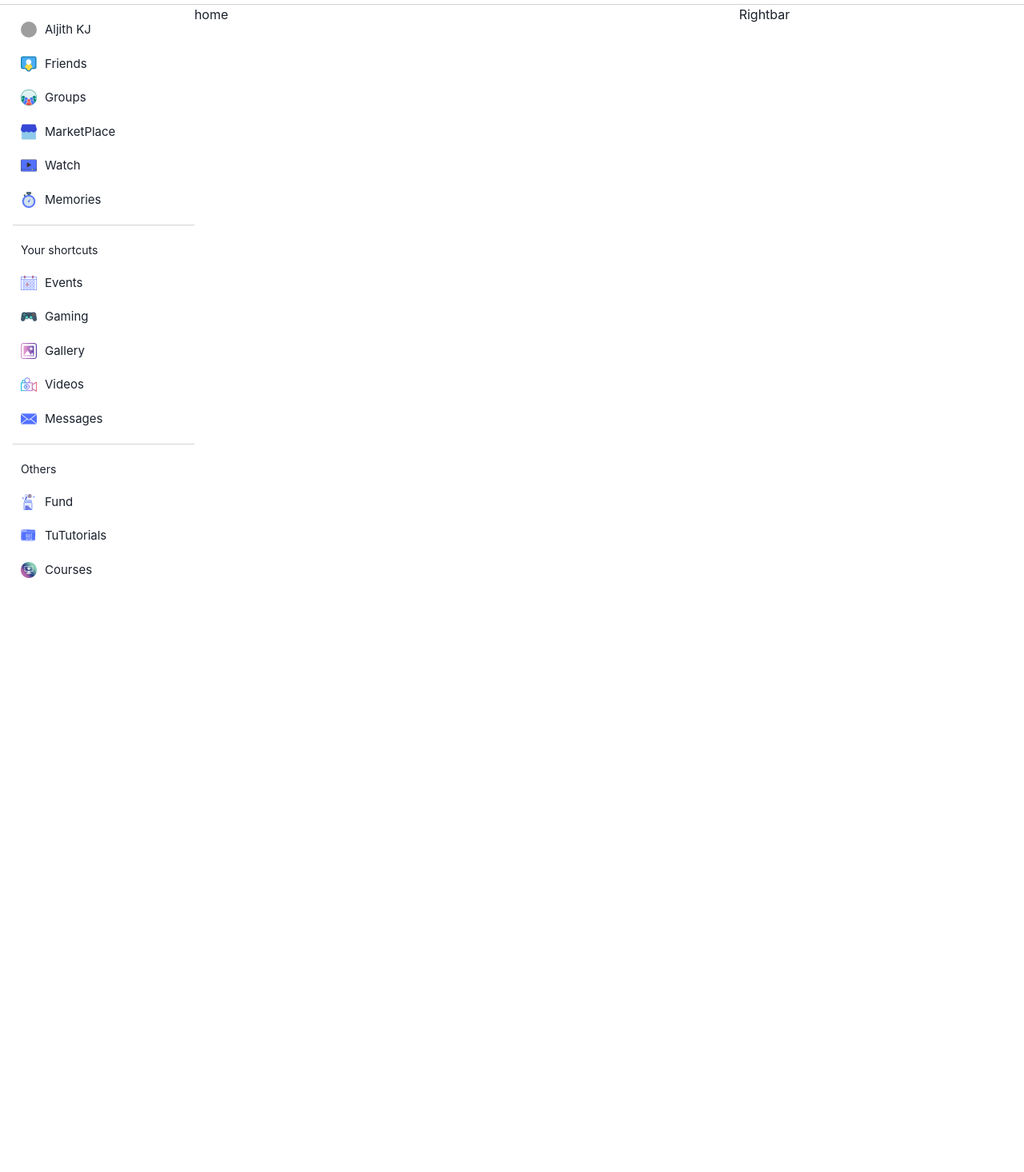
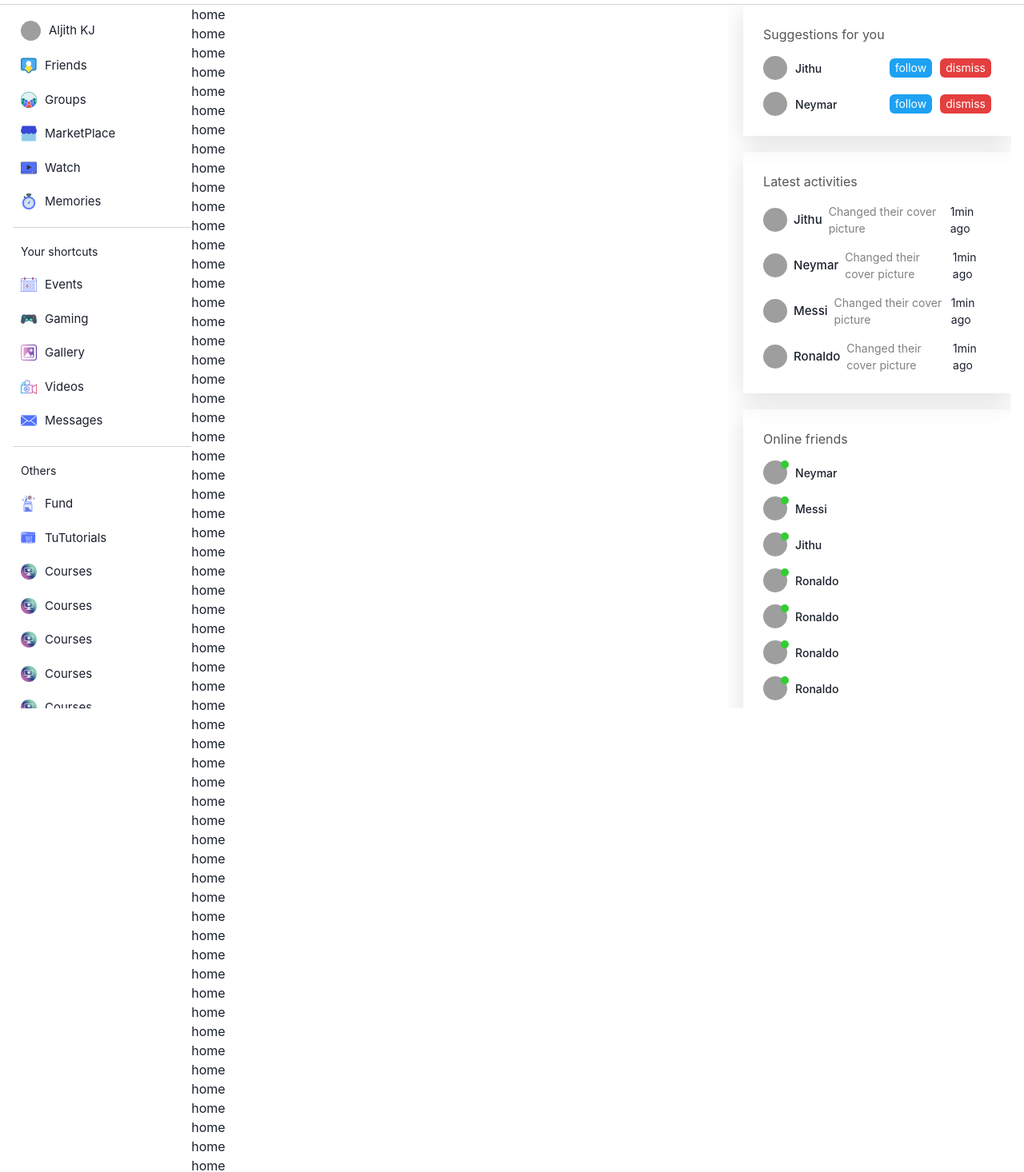
Before and after one commit to aljithkj02/pixhub-client, a React (Vite) app in the folder social-media/: page / in a window 1280 px wide. Shown: the part 44-1510 px from the top of the page at 80% size. Before the commit the page ends 930 px from the top, so only its background shows below. Built offline with nearby package versions, Linux system fonts and the light colour scheme; grey boxes are pictures that could not be loaded.

Commit message:
Right bar completed, Theme added, dark mode and light mode added

```diff
--- a/social-media/src/App.css
+++ b/social-media/src/App.css
@@ -0,0 +1,7 @@
+::-webkit-scrollbar {
+    display: none;
+  }
+
+  html {
+    scroll-behavior: smooth;
+  }
--- a/social-media/src/components/LeftBar.jsx
+++ b/social-media/src/components/LeftBar.jsx
@@ -1,5 +1,5 @@
 import React from 'react'
-import { Box, Text, Input, Image, Container } from '@chakra-ui/react'
+import { Box, Text, Input, Image, Container, useColorMode } from '@chakra-ui/react'
 import Friends from '../assets/1.png';
 import Groups from '../assets/2.png';
 import Market from '../assets/3.png';
@@ -15,6 +15,7 @@ import Courses from '../assets/12.png';
 import Fund from '../assets/13.png';
 
 const IndividualBar = ({ img, text }) => {
+
   return (
     <Box display="flex" alignItems="center" gap="10px">
         <Image src={img}
@@ -26,12 +27,15 @@ const IndividualBar = ({ img, text }) => {
 }
 
 const LeftBar = () => {
+  const { colorMode, toggleColorMode } = useColorMode();
+  const bg = (colorMode === 'light') ? "lightgrey" : "#454543";
+
   return (
-    <Box flex="2" position="sticky" top="50px" h="110vh" >
+    <Box flex="2" position="sticky" top="50px" h="110vh" overflow="scroll" >
         <Box pt="20px" pl="10px" display="flex" flexDir="column" gap="20px">
            <Box display="flex" alignItems="center" gap="10px">
                 <Image src='https://images.pexels.com/photos/5157169/pexels-photo-5157169.jpeg?auto=compress&cs=tinysrgb&w=600'
-                  w="20px" h="20px" borderRadius="50%"
+                  w="25px" h="25px" borderRadius="50%"
                 />
                 <Text fontSize="15px"> Aljith KJ </Text>
             </Box>
@@ -42,7 +46,7 @@ const LeftBar = () => {
             <IndividualBar text="Memories" img={ Memories } />
         </Box>
 
-        <hr style={{ margin: '20px 0px 0px', border: 'none', height: '0.5px', backgroundColor:"lightgrey" }}/>
+        <hr style={{ margin: '20px 0px 0px', border: 'none', height: '0.5px', backgroundColor: bg }}/>
 
         <Box pt="20px" pl="10px" display="flex" flexDir="column" gap="20px">
             <Text fontSize="14px"> Your shortcuts </Text>
@@ -53,12 +57,20 @@ const LeftBar = () => {
             <IndividualBar text="Messages" img={ Messages } />
         </Box>
 
-        <hr style={{ margin: '20px 0px 0px', border: 'none', height: '0.5px', backgroundColor:"lightgrey" }}/>
+        <hr style={{ margin: '20px 0px 0px', border: 'none', height: '0.5px', backgroundColor: bg }}/>
 
         <Box pt="20px" pl="10px" display="flex" flexDir="column" gap="20px">
             <Text fontSize="14px"> Others </Text>
             <IndividualBar text="Fund" img={ Fund } />
             <IndividualBar text="TuTutorials" img={Tutorials } />
+            <IndividualBar text="Courses" img={ Courses } />
+
+            <IndividualBar text="Courses" img={ Courses } />
+            <IndividualBar text="Courses" img={ Courses } />
+            <IndividualBar text="Courses" img={ Courses } />
+            <IndividualBar text="Courses" img={ Courses } />
+            <IndividualBar text="Courses" img={ Courses } />
+            <IndividualBar text="Courses" img={ Courses } />
             <IndividualBar text="Courses" img={ Courses } />
         </Box>
     </Box>
--- a/social-media/src/components/Navbar.jsx
+++ b/social-media/src/components/Navbar.jsx
@@ -1,5 +1,5 @@
 import React from 'react'
-import { Box, Text, Input, Image } from '@chakra-ui/react'
+import { Box, Text, Input, Image, useColorMode } from '@chakra-ui/react'
 import { Link } from 'react-router-dom'
 import HomeOutlinedIcon from '@mui/icons-material/HomeOutlined';
 import DarkModeOutlinedIcon from '@mui/icons-material/DarkModeOutlined';
@@ -11,16 +11,24 @@ import EmailOutlinedIcon from '@mui/icons-material/EmailOutlined';
 import SearchOutlinedIcon from '@mui/icons-material/SearchOutlined';
 
 const Navbar = () => {
+  const { colorMode, toggleColorMode } = useColorMode();
+  const bg = (colorMode === 'light') ? "white" : "black";
+  const border = (colorMode === 'light') ? "1px solid lightGrey" : "1px solid #444";
   return (
     <Box display="flex" alignItems="center" justifyContent="space-between" p="10px 20px" h="50px"
-      borderBottom="1px solid lightGrey" position="sticky" top="0" bgColor="white"
+      borderBottom={border} position="sticky" top="0" zIndex={2} bgColor={ bg }
     >
       <Box display="flex" alignItems="center" gap="30px">
-        <Link to="/" style={{ fontWeight: 'bold', fontSize: '20px', color: 'darkblue'}}>
+        <Link to="/" style={{ fontWeight: 'bold', fontSize: '20px', color: (colorMode === 'light') ?'darkblue' : 'white' }}>
             Lama Social
         </Link>
         <HomeOutlinedIcon />
-        <DarkModeOutlinedIcon />
+
+        {
+          (colorMode === 'light') ? <DarkModeOutlinedIcon onClick={ toggleColorMode } /> :
+          <WbSunnyOutlinedIcon  onClick={ toggleColorMode } />
+        }
+
         <GridViewOutlinedIcon />
         <Box display="flex" alignItems="center" gap="10px" border="1px solid lightgrey" borderRadius="5px" p="5px">
           <SearchOutlinedIcon />
--- a/social-media/src/components/RightBar.jsx
+++ b/social-media/src/components/RightBar.jsx
@@ -1,10 +1,84 @@
 import React from 'react'
-import { Box, Text, Input, Image, Container } from '@chakra-ui/react'
+import { Box, Text, Input, Image, Container, Button, useColorMode } from '@chakra-ui/react'
+
+const User = ({ mode, img, name, message, colorMode }) => {
+  if(mode === 'SUGGESTION') return (
+    <Box display="flex" alignItems="center" justifyContent="space-between" mt="15px">
+      <Box display="flex" alignItems="center" gap="10px">
+          <Image src={img}
+            w="30px" h="30px" borderRadius="50%" objectFit="cover"
+          />
+          <Text fontSize="14px" fontWeight="500">{ name }</Text>
+      </Box>
+      <Box display="flex" alignItems="center" gap="10px">
+        <Button size="xs" colorScheme="twitter" fontWeight="400" p="7px" fontSize="14px" border="none"> follow </Button>
+        <Button size="xs" colorScheme="red" fontWeight="400" p="7px" fontSize="14px" border="none"> dismiss </Button>
+      </Box>
+    </Box>
+  )
+
+  if(mode === 'ACTIVITIES')return (
+    <Box display="flex" alignItems="center" justifyContent="space-between" mt="15px">
+      <Box display="flex" alignItems="center" gap="8px" >
+          <Image src={img}
+            w="30px" h="30px" borderRadius="50%" objectFit="cover"
+          />
+          <Text fontSize="15px" fontWeight="500">{name}</Text>
+          <Text fontWeight="400" fontSize="14px" color={colorMode == 'light' ?"grey" : "lightgrey"}> {message}</Text>
+      </Box>
+      <Text fontWeight="400" fontSize="14px">1min ago</Text>
+    </Box>
+  )
+
+  if(mode === 'ONLINE') return (
+    <Box display="flex" alignItems="center" justifyContent="space-between" mt="15px">
+      <Box display="flex" alignItems="center" gap="10px" position="relative">
+            <Image src={img}
+              w="30px" h="30px" borderRadius="50%" objectFit="cover"
+            />
+            <Box w="10px" h="10px" borderRadius="50%" bgColor="limegreen" position="absolute" top="0" left="22px" />
+                <Text fontSize="14px" fontWeight="500">{name}</Text>
+          </Box>
+      </Box>
+  )
+}
 
 const RightBar = () => {
+  const { colorMode, toggleColorMode } = useColorMode();
+  const bg = (colorMode === 'light') ? "white" : "#333";
+
   return (
-    <Box flex="3">
-      Rightbar
+    <Box flex="3" position="sticky" top="50px" h="110vh" overflow="scroll" pl="20px" bgColor={ bg }>
+        <Box boxShadow="rgba(100, 100, 111, 0.2) 0px 7px 29px 0px" p="25px" mb="20px">
+            <Text color={colorMode == 'light'? "#555": "lightgray"}>Suggestions for you</Text>
+
+            <User mode="SUGGESTION" name="Jithu" img="https://images.pexels.com/photos/5157169/pexels-photo-5157169.jpeg?auto=compress&cs=tinysrgb&w=600" />
+            <User mode="SUGGESTION" name="Neymar" img="https://images.pexels.com/photos/5157169/pexels-photo-5157169.jpeg?auto=compress&cs=tinysrgb&w=600" />
+        </Box>
+
+        <Box boxShadow="rgba(100, 100, 111, 0.2) 0px 7px 29px 0px" p="25px" mb="20px">
+            <Text color={colorMode == 'light'? "#555": "lightgray"}>Latest activities</Text>
+
+            <User colorMode={ colorMode } message="Changed their cover picture" mode="ACTIVITIES" name="Jithu" img="https://images.pexels.com/photos/5157169/pexels-photo-5157169.jpeg?auto=compress&cs=tinysrgb&w=600" />
+            <User colorMode={ colorMode } message="Changed their cover picture"  mode="ACTIVITIES" name="Neymar" img="https://images.pexels.com/photos/5157169/pexels-photo-5157169.jpeg?auto=compress&cs=tinysrgb&w=600" />
+            <User colorMode={ colorMode } message="Changed their cover picture"  mode="ACTIVITIES" name="Messi" img="https://images.pexels.com/photos/5157169/pexels-photo-5157169.jpeg?auto=compress&cs=tinysrgb&w=600" />
+            <User colorMode={ colorMode } message="Changed their cover picture"  mode="ACTIVITIES" name="Ronaldo" img="https://images.pexels.com/photos/5157169/pexels-photo-5157169.jpeg?auto=compress&cs=tinysrgb&w=600" />
+
+        </Box>
+
+        <Box boxShadow="rgba(100, 100, 111, 0.2) 0px 7px 29px 0px" p="25px" mb="20px">
+            <Text color={colorMode == 'light'? "#555": "lightgray"}>Online friends</Text>
+
+            <User mode="ONLINE" name="Neymar" img="https://images.pexels.com/photos/5157169/pexels-photo-5157169.jpeg?auto=compress&cs=tinysrgb&w=600" />
+            <User mode="ONLINE" name="Messi" img="https://images.pexels.com/photos/5157169/pexels-photo-5157169.jpeg?auto=compress&cs=tinysrgb&w=600" />
+            <User mode="ONLINE" name="Jithu" img="https://images.pexels.com/photos/5157169/pexels-photo-5157169.jpeg?auto=compress&cs=tinysrgb&w=600" />
+            <User mode="ONLINE" name="Ronaldo" img="https://images.pexels.com/photos/5157169/pexels-photo-5157169.jpeg?auto=compress&cs=tinysrgb&w=600" />
+            <User mode="ONLINE" name="Ronaldo" img="https://images.pexels.com/photos/5157169/pexels-photo-5157169.jpeg?auto=compress&cs=tinysrgb&w=600" />
+            <User mode="ONLINE" name="Ronaldo" img="https://images.pexels.com/photos/5157169/pexels-photo-5157169.jpeg?auto=compress&cs=tinysrgb&w=600" />
+            <User mode="ONLINE" name="Ronaldo" img="https://images.pexels.com/photos/5157169/pexels-photo-5157169.jpeg?auto=compress&cs=tinysrgb&w=600" />
+
+        </Box>
+
     </Box>
   )
 }
--- a/social-media/src/main.jsx
+++ b/social-media/src/main.jsx
@@ -1,14 +1,16 @@
 import React from 'react'
 import ReactDOM from 'react-dom/client'
-import { ChakraProvider } from '@chakra-ui/react'
+import { ChakraProvider, ColorModeScript } from '@chakra-ui/react'
 import { BrowserRouter } from 'react-router-dom'
 import App from './App'
 import './index.css'
+import theme from './theme'
 
 ReactDOM.createRoot(document.getElementById('root')).render(
   <React.StrictMode>
     <BrowserRouter>
-      <ChakraProvider>
+      <ChakraProvider theme={ theme }>
+        <ColorModeScript initialColorMode={theme.config.initialColorMode} />
         <App />
       </ChakraProvider>
     </BrowserRouter>
--- a/social-media/src/pages/Home.jsx
+++ b/social-media/src/pages/Home.jsx
@@ -1,8 +1,91 @@
 import React from 'react'
+import {  Button, useColorMode } from '@chakra-ui/react'
 
 const Home = () => {
+  const { colorMode, toggleColorMode } = useColorMode();
+  const bg = (colorMode === 'light') ? "white" : "#333";
   return (
-    <div>
+    <div style={{ backgroundColor: bg}}>
+      <h1>home</h1>
+      <h1>home</h1>
+      <h1>home</h1>
+      <h1>home</h1>
+      <h1>home</h1>
+      <h1>home</h1>
+      <h1>home</h1>
+      <h1>home</h1>
+      <h1>home</h1>
+      <h1>home</h1>
+      <h1>home</h1>
+      <h1>home</h1>
+      <h1>home</h1>
+      <h1>home</h1>
+      <h1>home</h1>
+      <h1>home</h1>
+      <h1>home</h1>
+      <h1>home</h1>
+      <h1>home</h1>
+      <h1>home</h1>
+      <h1>home</h1>
+      <h1>home</h1>
+      <h1>home</h1>
+      <h1>home</h1>
+      <h1>home</h1>
+      <h1>home</h1>
+      <h1>home</h1>
+      <h1>home</h1>
+      <h1>home</h1>
+      <h1>home</h1>
+      <h1>home</h1>
+      <h1>home</h1>
+      <h1>home</h1>
+      <h1>home</h1>
+      <h1>home</h1>
+      <h1>home</h1>
+      <h1>home</h1>
+      <h1>home</h1>
+      <h1>home</h1>
+      <h1>home</h1>
+      <h1>home</h1>
+      <h1>home</h1>
+      <h1>home</h1>
+      <h1>home</h1>
+      <h1>home</h1>
+      <h1>home</h1>
+      <h1>home</h1>
+      <h1>home</h1>
+      <h1>home</h1>
+      <h1>home</h1>
+      <h1>home</h1>
+      <h1>home</h1>
+      <h1>home</h1>
+      <h1>home</h1>
+      <h1>home</h1>
+      <h1>home</h1>
+      <h1>home</h1>
+      <h1>home</h1>
+      <h1>home</h1>
+      <h1>home</h1>
+      <h1>home</h1>
+      <h1>home</h1>
+      <h1>home</h1>
+      <h1>home</h1>
+      <h1>home</h1>
+      <h1>home</h1>
+      <h1>home</h1>
+      <h1>home</h1>
+      <h1>home</h1>
+      <h1>home</h1>
+      <h1>home</h1>
+      <h1>home</h1>
+      <h1>home</h1>
+      <h1>home</h1>
+      <h1>home</h1>
+      <h1>home</h1>
+      <h1>home</h1>
+      <h1>home</h1>
+      <h1>home</h1>
+      <h1>home</h1>
       <h1>home</h1>
     </div>
   )
--- a/social-media/src/routes/AllRoutes.jsx
+++ b/social-media/src/routes/AllRoutes.jsx
@@ -1,5 +1,6 @@
 import React from 'react'
 import { Box, Container } from '@chakra-ui/react'
+import { ColorModeScript } from '@chakra-ui/color-mode'
 import { Navbar, LeftBar, RightBar } from '../components'
 import { Routes, Route, Outlet } from 'react-router-dom'
 import { Login, Register, Home, Profile } from '../pages'
@@ -9,7 +10,7 @@ const Layout = () => {
     return (
         <div>
             <Navbar />
-            <Container maxW="full" display="flex">
+            <Container maxW="full" display="flex" >
                 <LeftBar />
                 <Box flex="6">
                   <Outlet />
```
Also changed, not shown: social-media/src/theme.js (added, +10 -0 lines).
